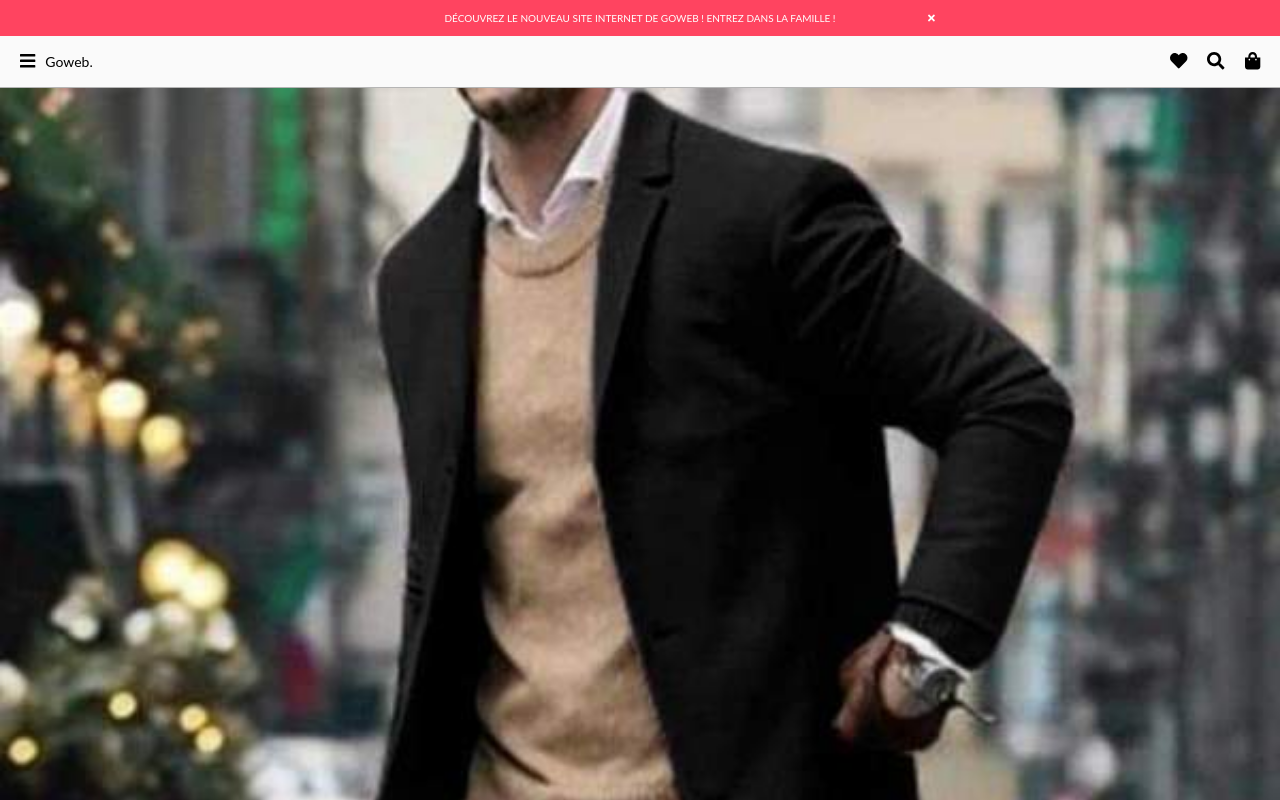
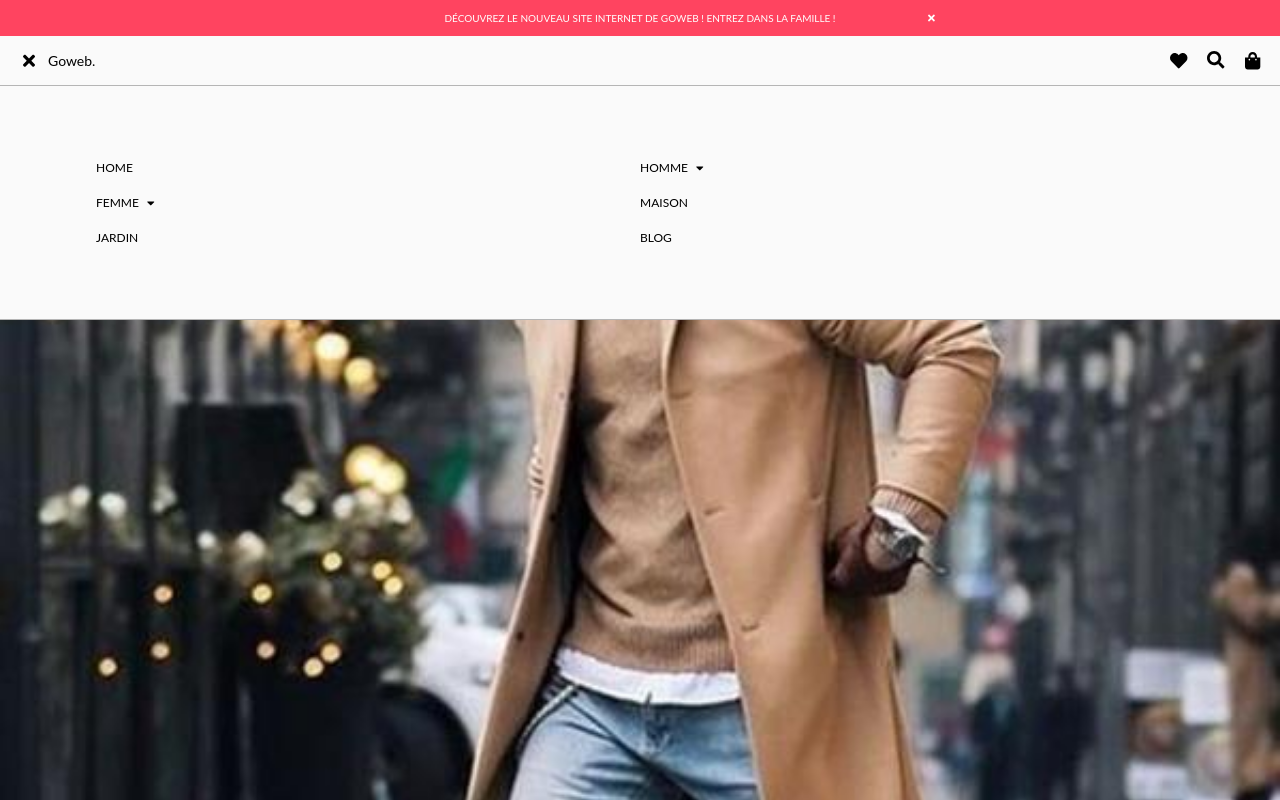
Before and after one commit to Lucasbeneston/goweb_store, a React (Create React App) app: page / in a window 1280 px wide. Both pictures are taken after a click on the button 27 px from the left and 61 px from the top of the page. Shown: the top 800 px of the page. Built offline with nearby package versions, Linux system fonts and the light colour scheme.

Commit message:
:sparkles: Burger menu 100% :sparkles:

```diff
--- a/src/components/molecules/Banner/Banner.jsx
+++ b/src/components/molecules/Banner/Banner.jsx
@@ -20,6 +20,7 @@ export default function Banner() {
 
   useEffect(() => {
     setHeaderHeight(document.querySelector(".header").offsetHeight);
+    // eslint-disable-next-line react-hooks/exhaustive-deps
   }, [addToLocalStorage]);
 
   return (
--- a/src/components/molecules/Banner/Banner.scss
+++ b/src/components/molecules/Banner/Banner.scss
@@ -2,12 +2,14 @@
 // @import "../../_settings/mixins";
 
 .banner {
+  height: fit-content;
   padding: 10px 0;
   background-color: $goweb-red;
   width: 100%;
   display: flex;
   align-items: center;
   justify-content: center;
+  opacity: 1;
 
   &.hidden {
     display: none;
@@ -29,5 +31,7 @@
     color: $white;
     background-color: transparent;
     border: none;
+    cursor: pointer;
+    outline: none;
   }
 }
--- a/src/components/molecules/Nav/Nav.jsx
+++ b/src/components/molecules/Nav/Nav.jsx
@@ -1,37 +1,67 @@
-import React from "react";
+import React, { useState } from "react";
+import { Link } from "react-router-dom";
 import { FontAwesomeIcon } from "@fortawesome/react-fontawesome";
 import {
   faBars,
+  faTimes,
   faHeart,
   faSearch,
   faShoppingBag,
+  faCaretDown,
 } from "@fortawesome/free-solid-svg-icons";
 // import LogoGoweb from "../../atoms/SVG/LogoGoweb";
 
 import "./Nav.scss";
 
 export default function Nav() {
+  const [isOpen, setIsOpen] = useState(false);
+  console.log(isOpen);
+
   return (
     <nav className="nav" role="navigation">
       <div className="nav_left">
-        <button className="nav_left_button" type="button">
-          <FontAwesomeIcon icon={faBars} />
+        <button
+          className="nav_left_button"
+          type="button"
+          onClick={() => {
+            setIsOpen(!isOpen);
+          }}
+        >
+          <div className="nav_left_button_burger">
+            {!isOpen ? (
+              <FontAwesomeIcon icon={faBars} />
+            ) : (
+              <FontAwesomeIcon icon={faTimes} />
+            )}
+          </div>
         </button>
         <h1>Goweb.</h1>
         {/* <div className="nav_logo"><LogoGoweb /></div> */}
       </div>
 
       <div className="nav_right">
-        <button className="nav_right_button" type="button">
+        <Link to="/favoris" className="nav_right_button" type="button">
           <FontAwesomeIcon icon={faHeart} />
-        </button>
+        </Link>
         <button className="nav_right_button" type="button">
           <FontAwesomeIcon icon={faSearch} />
         </button>
 
-        <button className="nav_right_button" type="button">
+        <Link to="/cart" className="nav_right_button" type="button">
           <FontAwesomeIcon icon={faShoppingBag} />
-        </button>
+        </Link>
+      </div>
+      <div className={`nav_menu ${isOpen ? "open" : null}`}>
+        <Link to="/home">Home</Link>
+        <Link to="/homme">
+          Homme <FontAwesomeIcon icon={faCaretDown} />
+        </Link>
+        <Link to="/femme">
+          Femme <FontAwesomeIcon icon={faCaretDown} />
+        </Link>
+        <Link to="/maison">Maison</Link>
+        <Link to="/jardin">Jardin</Link>
+        <Link to="/blog">Blog</Link>
       </div>
     </nav>
   );
--- a/src/components/molecules/Nav/Nav.scss
+++ b/src/components/molecules/Nav/Nav.scss
@@ -2,7 +2,8 @@
 
 .nav {
   background-color: $off-white;
-  padding: 10px;
+  height: 50px;
+  padding: 0 10px;
   width: 100%;
   display: flex;
   justify-content: space-between;
@@ -10,14 +11,57 @@
 
   &_right,
   &_left {
+    height: 100%;
     display: flex;
     align-items: center;
 
     &_button {
       font-size: 1.75rem;
-      padding: 5px 10px;
+      padding: 0 10px;
       border: none;
       background-color: transparent;
+      cursor: pointer;
+      outline: none;
+
+      &_burger {
+        width: 18px;
+        height: auto;
+        display: flex;
+        justify-content: center;
+        align-items: center;
+      }
+    }
+  }
+
+  &_menu {
+    width: 100%;
+    position: absolute;
+    margin-top: 50px;
+    left: 0;
+    padding: 5% 7.5%;
+    display: flex;
+    // flex-direction: column;
+    flex-wrap: wrap;
+    background-color: $off-white;
+    border-bottom: 1px solid rgb(181, 181, 181);
+    transform: translateX(-100%);
+    transition: 0.5s ease-in-out;
+    opacity: 0;
+
+    &.open {
+      transform: translateX(0);
+      opacity: 1;
+    }
+
+    & a {
+      text-transform: uppercase;
+      font-size: 1.2rem;
+      width: 50%;
+      padding: 10px 0;
+
+      & svg {
+        margin: 0 5px;
+      }
     }
   }
 }
--- a/src/components/organisms/CarouselImages/CarouselImages.scss
+++ b/src/components/organisms/CarouselImages/CarouselImages.scss
@@ -19,6 +19,8 @@
     &_img {
       width: 23%;
       background-color: grey;
+      cursor: pointer;
+      outline: none;
 
       & img {
         width: 100%;
--- a/src/components/organisms/Header/Header.jsx
+++ b/src/components/organisms/Header/Header.jsx
@@ -13,6 +13,7 @@ export default function Header() {
     const body = document.querySelector("body");
     body.style.marginTop = `${headerHeight}px`;
     setHeaderHeight(document.querySelector(".header").offsetHeight);
+    // eslint-disable-next-line react-hooks/exhaustive-deps
   }, [headerHeight]);
 
   return (
--- a/src/data/items.js
+++ b/src/data/items.js
@@ -2,7 +2,7 @@ const items = {
   id: 1,
   title: "Super manteau pour supporter le froid des Hauts-de-France",
   price: 499.0,
-  images: ["img-1.jpg", "img-2.jpg", "img-3.jpg", "img-4.jpg"],
+  images: ["img-4.jpg", "img-3.jpg", "img-2.jpg", "img-1.jpg"],
   disponibility: "En stock",
   reference: "#4657",
   tags: ["Fashion victim", "Classe", "Business"],
```
Also changed, not shown: 1 other file (tests, documents, lock files or other folders).
